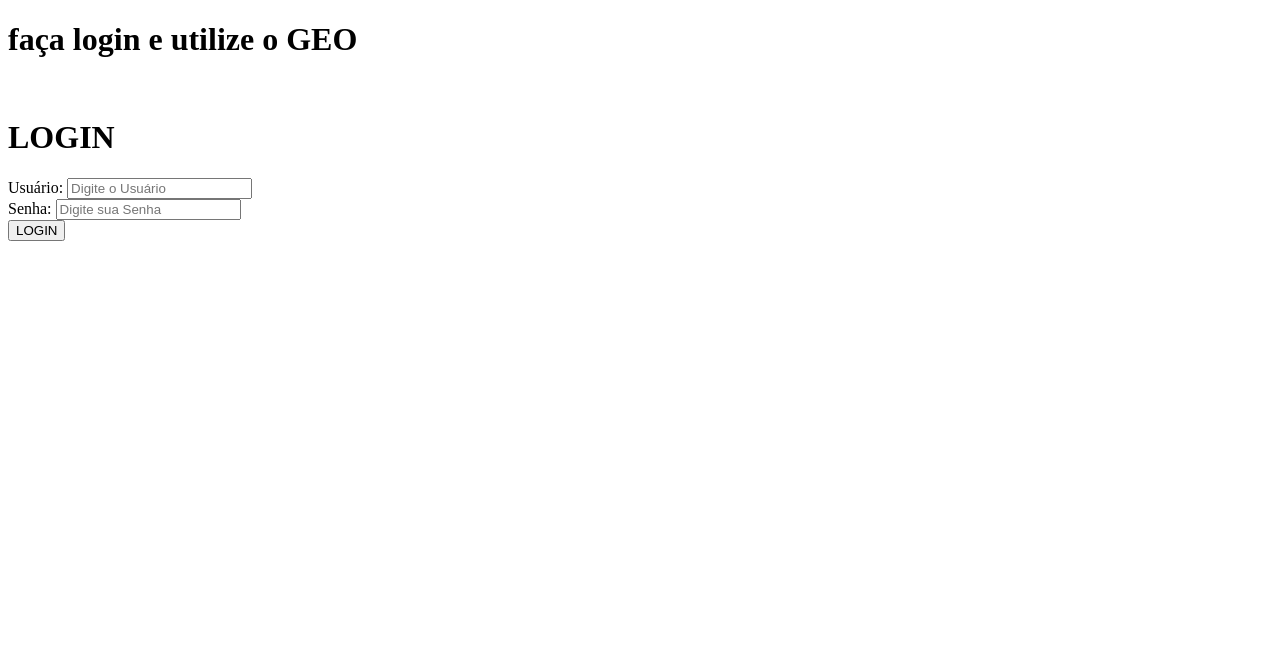
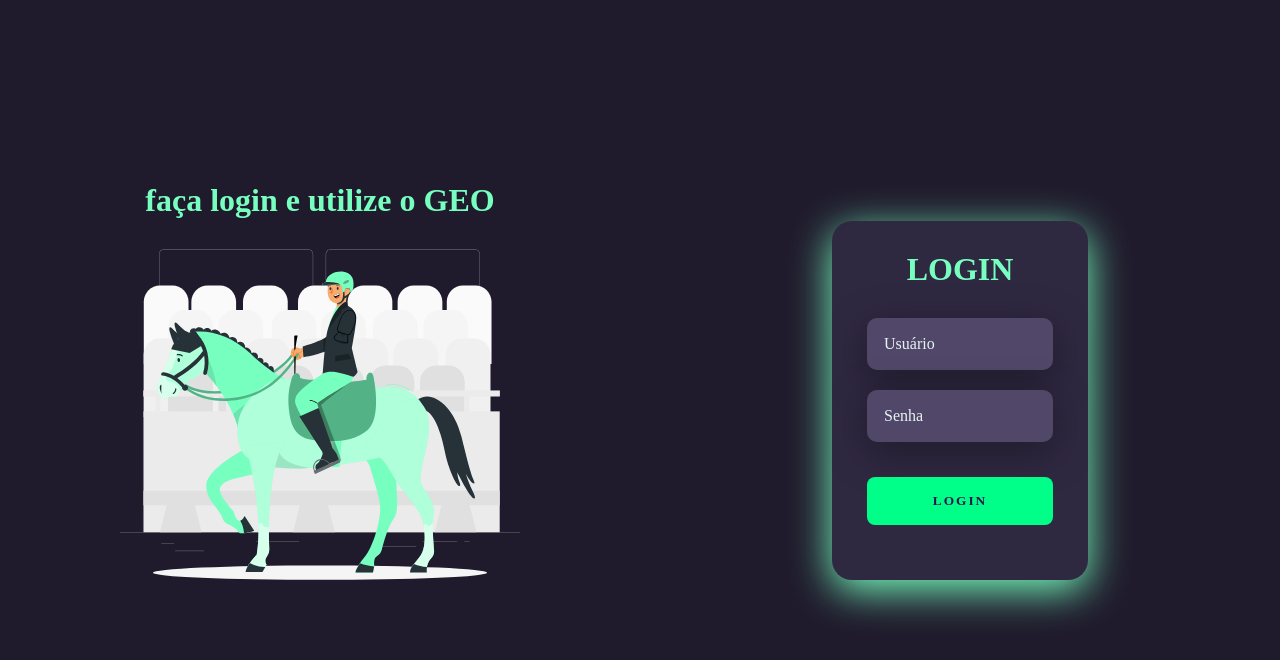
Before and after one commit to Deyvidcarnielle/GEO, a plain HTML site: page index.html in a window 1280 px wide. Drawn offline with Linux system fonts and the light colour scheme; a web font is replaced by a local one.

Commit message:
atualizando

```diff
--- a/index.html
+++ b/index.html
@@ -5,6 +5,7 @@
     <meta charset="UTF-8">
     <meta name="viewport" content="width=device-width, initial-scale=1.0">
     <title>GEO</title>
+    <link rel="shortcut icon" href="assets/icons8-favicon-48.png" type="image/x-icon">
     <link rel="stylesheet" href="style.css">
 
 </head>
@@ -14,7 +15,7 @@
 
         <div class="left">
             <h1>faça login e utilize o GEO</h1>
-            <img src="" alt="">
+            <img src="assets/paralympic equestrian-rafiki.svg" alt="paralympic equestrian">
 
         </div>
 
@@ -26,15 +27,13 @@
 
                 <div class="textfield">
 
-                    <label for="usuario">Usuário:</label>
-                    <input id="usuario" type="text" placeholder="Digite o Usuário">
+                    <input id="usuario" type="text" placeholder="Usuário">
 
                 </div>
 
                 <div class="textfield">
 
-                    <label for="senha">Senha:</label>
-                    <input id="senha" type="password" placeholder="Digite sua Senha">
+                    <input id="senha" type="password" placeholder="Senha">
 
                 </div>
 
--- a/style.css
+++ b/style.css
@@ -0,0 +1,117 @@
+@import url('https://fonts.googleapis.com/css2?family=Handjet:wght@400;700&family=Inter:wght@400;700&family=Noto+Sans:wght@400;700&family=Roboto+Mono:wght@400;500;700&family=Roboto:wght@400;700&display=swap');
+
+*{
+    margin: 0;
+    padding: 0;
+    box-sizing: border-box;
+    font-family: 'Handjet';
+
+}
+
+.main{
+    width: 100vw;
+    height: 100vh;
+    background: #201b2c;
+    display: flex;
+    justify-content: center;
+    align-items: center;
+}
+
+.left{
+
+    width: 50vw;
+    height: 100vh;
+    display: flex;
+    justify-content: center;
+    align-items: center;
+    flex-direction: column;
+}
+
+.left > h1{
+    color: #77ffc0;
+}
+img{
+    max-height: 50%;
+}
+
+.right{
+    width: 50vw;
+    height: 100vh;
+    color: #77ffc0;
+    display: flex;
+    justify-content: center;
+    align-items: center ;
+}
+
+.card{
+
+    width: 40%;
+    display: flex;
+    justify-content: center;
+    align-items: center;
+    flex-direction: column;
+    padding: 30px 35px;
+    background: #2f2841;
+    border-radius: 20px;
+    box-shadow: 0px 10px 40px;
+}
+
+.card > h1{
+    color: #77ffc0;
+    font-weight: 800;
+    padding-bottom: 20px;
+}
+
+.textfield{
+
+    margin: 10px 0px;
+    width: 100%;
+    display: flex;
+    flex-direction: column;
+    justify-content: center;
+    align-items: flex-start;
+}
+
+.textfield > input{
+    width: 100%;
+    border: none;
+    border-radius: 10px;
+    padding: 15px;
+    background: #514869;
+    color: #f0ffffde;
+    font-size: 12pt;
+    box-shadow: 0px 10px 40px  #00000056;
+    outline: none;
+    border: 2px solid transparent;
+}
+
+.textfield > input::placeholder{
+    color: #f0ffffef;
+}
+
+input:focus{
+    border-color: #77ffc0;
+}
+
+.btn-login{
+    width: 100%;
+    padding: 16px 0px;
+    border: none;
+    margin: 25px;
+    border-radius: 8px;
+    outline-style: none;
+    text-transform: uppercase;
+    font-weight: 800;
+    background: #00ff88;
+    color: #2b134b;
+    letter-spacing: 2px;
+    cursor: pointer;
+}
+
+button:hover{
+    background: #2b134b;
+    color: #00ff88;
+    letter-spacing: 10px;
+    font-size: 15px;
+    font-weight: bold;
+}
```
Also changed, not shown: assets/icons8-favicon-48.png (added), assets/paralympic equestrian-rafiki.svg (added).
